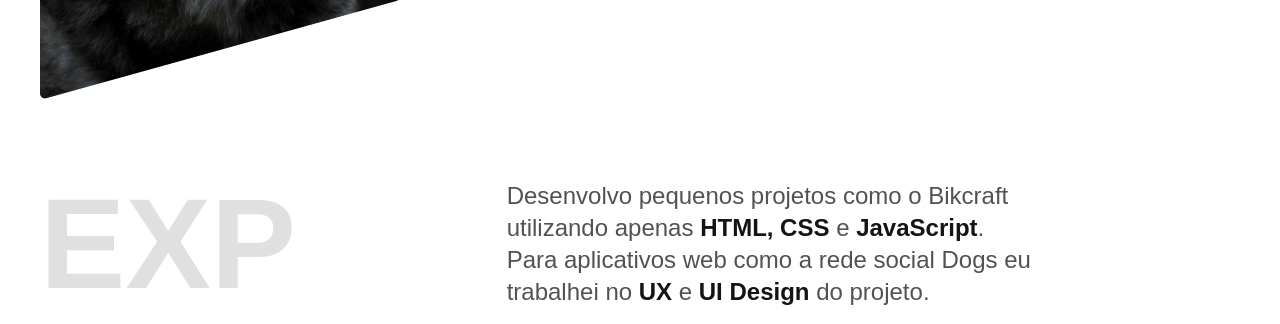
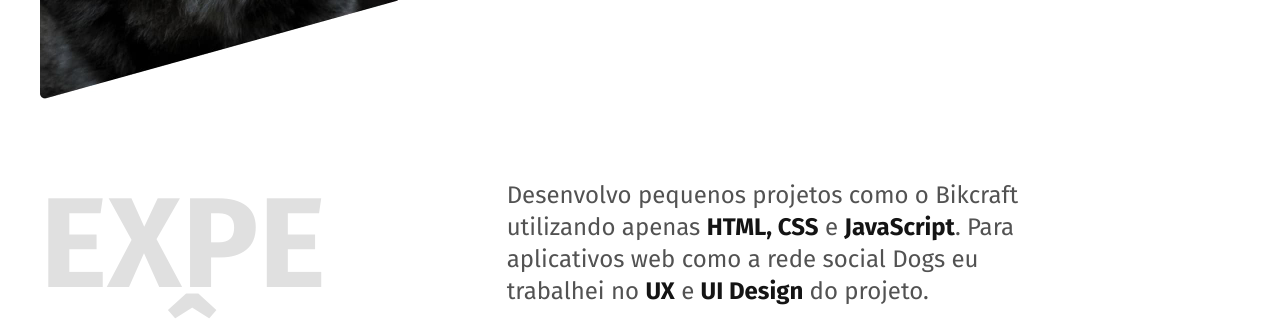
Before and after one commit to Amarick/Amarick.github.io, a plain HTML site: page index.html in a window 1280 px wide. Shown: the part 583-907 px from the top of the page. Drawn offline with Linux system fonts and the light colour scheme.

Commit message:
google fonts

```diff
--- a/index.html
+++ b/index.html
@@ -7,6 +7,9 @@
     <meta name="description" content="Desenvolvedor Front End e UX/UI Designer, localizado no Rio de Janeiro">
     <link rel="stylesheet" href="./css/style.css">
     <link rel="icon" href="./favicon.svg" type="image/svg+xml">
+    <link rel="preconnect" href="https://fonts.googleapis.com">
+    <link rel="preconnect" href="https://fonts.gstatic.com" crossorigin>
+    <link href="https://fonts.googleapis.com/css2?family=Berkshire+Swash&family=Fira+Sans:wght@400;700&family=Mali&display=swap" rel="stylesheet">
 </head>
 <body>
     <header class="header">
```
